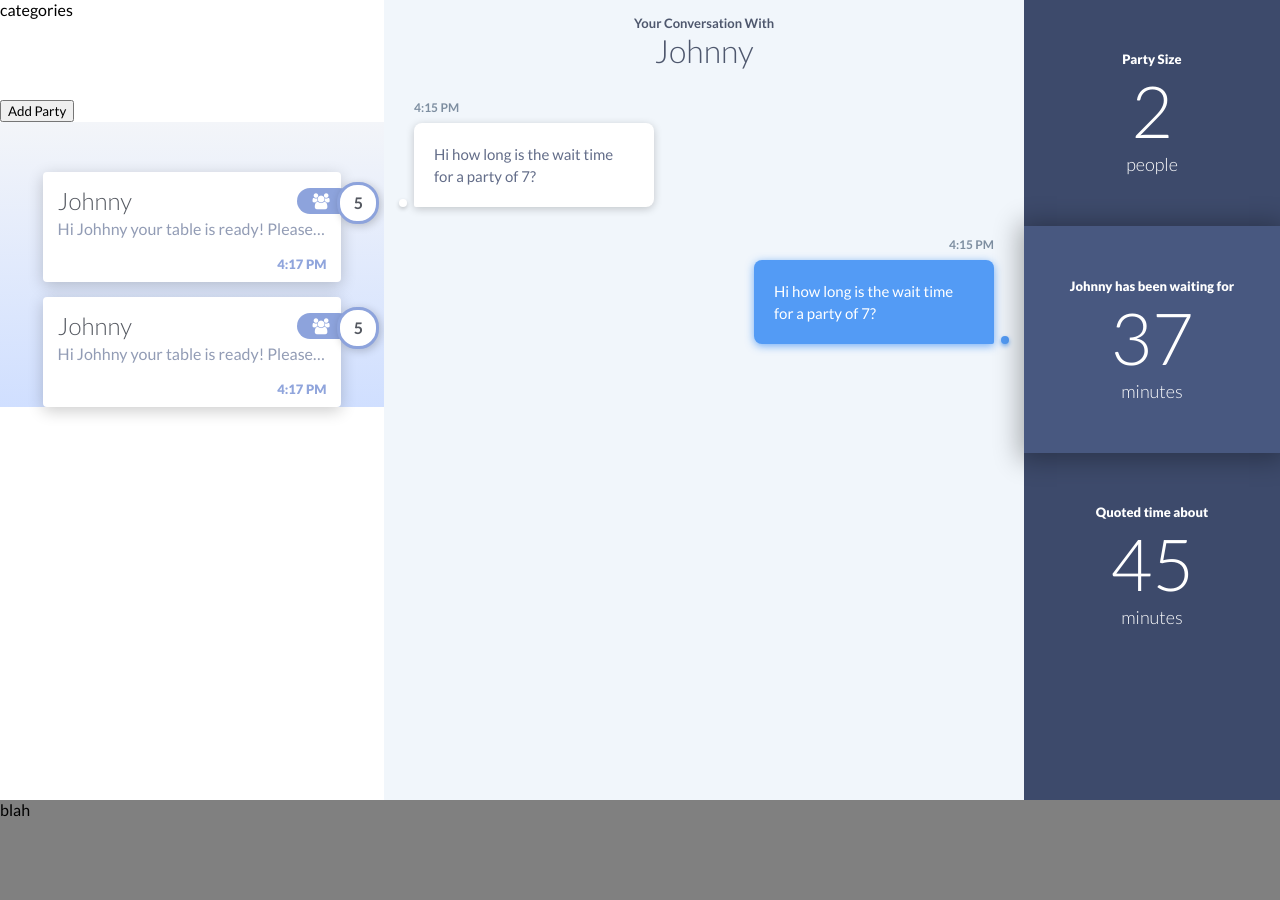
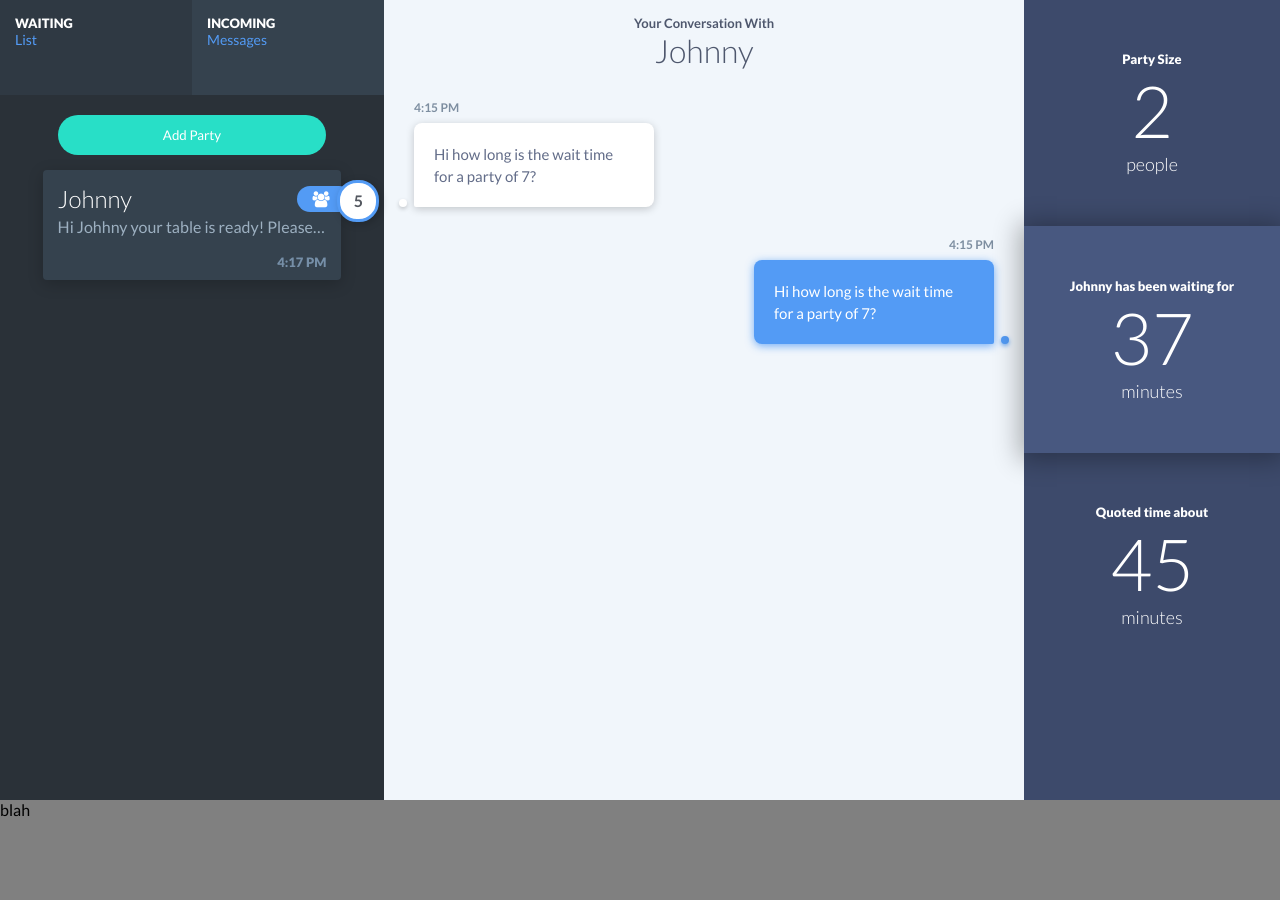
Before and after one commit to dannyp32/tabletext, a plain HTML site: page index.html in a window 1280 px wide. Drawn offline with nearby package versions, Linux system fonts and the light colour scheme.

Commit message:
lookin good ... static front end added dark wait list w/ category tabs and add party button.

```diff
--- a/css/style.css
+++ b/css/style.css
@@ -22,6 +22,10 @@
 
 .dark {
     background: #3D4A6B;
+}
+
+.darker {
+    background: #2a3138;
 }
 
 .clear {
@@ -58,23 +62,57 @@ html,
 .waitlist {
     width: 30%;
     height: 100%;
-    overflow: scroll;
-    visibility: hidden;
 }
 
 .categories {
     height: 100px;
-    visibility: visible;
 }
 
-.add-party {
-    visibility: visible;
+.category {
+    width: calc(50% - 15px);
+    height: 80px;
+    float: left;
+    background: #35424e;
+    color: #fff;
+    padding: 15px 0 0 15px;
+    border-right: #41505e;
 }
 
-.scrollable {
-    padding-top: 50px;
-    visibility: visible;
+.category.active {
+    background: #2f3943;
 }
+
+.category > .top-word {
+    font-weight: 900;
+    font-size: 13px;
+}
+
+.category > .bottom-word {
+    font-weight: 400;
+    font-size: 14px;
+    color: #539bf5;
+}
+
+
+/****** ADD PARTY BUTTON ******/
+
+.add-party {
+    display: block;
+    position: relative;
+    margin: 15px auto;
+    width: 70%;
+    background: #28dfc7;
+    outline: none;
+    height: 40px;
+    color: white;
+    border-radius: 20px;
+    cursor: pointer;
+    border: none;
+}
+
+
+
+/****** PARTIES ******/
 
 .party {
     position: relative;
@@ -82,7 +120,7 @@ html,
     width: 70%;
     height: 80px;
     padding: 15px;
-    background: #fff;
+    background: #35424e;
     line-height: 28px;
     border-radius: 4px;
     position: relative;
@@ -95,19 +133,19 @@ html,
 .party > .name {
     font-size: 24px;
     font-weight: 300;
-    color: #545860;
+    color: #fff;
 }
 
 .party > .preview {
     font-size: 16px;
     font-weight: 400;
-    color: #929CB5;
+    color: #9db0c1;
 }
 
 .party > .arrival-time {
     font-size: 13px;
     font-weight: 900;
-    color: #90A5DC;
+    color: #768fa8;
     position: absolute;
     right: 15px;
     bottom: 4px;
@@ -122,7 +160,7 @@ html,
 .party > .size > .icon {
     border-radius: 20px;
     //border: 20px solid #8DA3DC;
-    background: #8DA3DC;
+    background: #539bf5;
     width: 40px;
     height: 26px;
     color: #fff;
@@ -132,7 +170,7 @@ html,
 
 .party > .size > .number {
     border-radius: 20px;
-    border: 3px solid #8DA3DC;
+    border: 3px solid #539bf5;
     background: #fff;
     width: 36px;
     height: 36px;
--- a/index.html
+++ b/index.html
@@ -11,12 +11,18 @@
 
 <body>
     <div class="container">
-        <div class="waitlist left">
+        <div class="waitlist left darker">
             <div class="categories">
-                categories
+                <div class="category active">
+                    <div class="top-word">WAITING</div>
+                    <div class="bottom-word">List</div>
+                </div>
+                <div class="category">
+                    <div class="top-word">INCOMING</div>
+                    <div class="bottom-word">Messages</div>
+                </div>
             </div>
             <button class="add-party">Add Party</button>
-            <div class="scrollable light-gradient">
                 <div class="party active">
                     <div class="name">Johnny</div>
                     <div class="preview truncate">Hi Johhny your table is ready! Please let your host know once you've arrived to be seated.
@@ -29,19 +35,6 @@
                     </div>
                 </div>
                 <!-- /end party -->
-                <div class="party active">
-                    <div class="name">Johnny</div>
-                    <div class="preview truncate">Hi Johhny your table is ready! Please let your host know once you've arrived to be seated.
-                    </div>
-                    <div class="arrival-time">4:17 PM</div>
-                    <div class="size">
-                        <i class="fa fa-users icon"></i>
-                        <div class="number">5</div>
-                        <div class="clear"></div>
-                    </div>
-                </div>
-                <!-- /end party -->
-            </div>
         </div>
         <!-- /end waitlist -->
         <div class="chat left">
```
